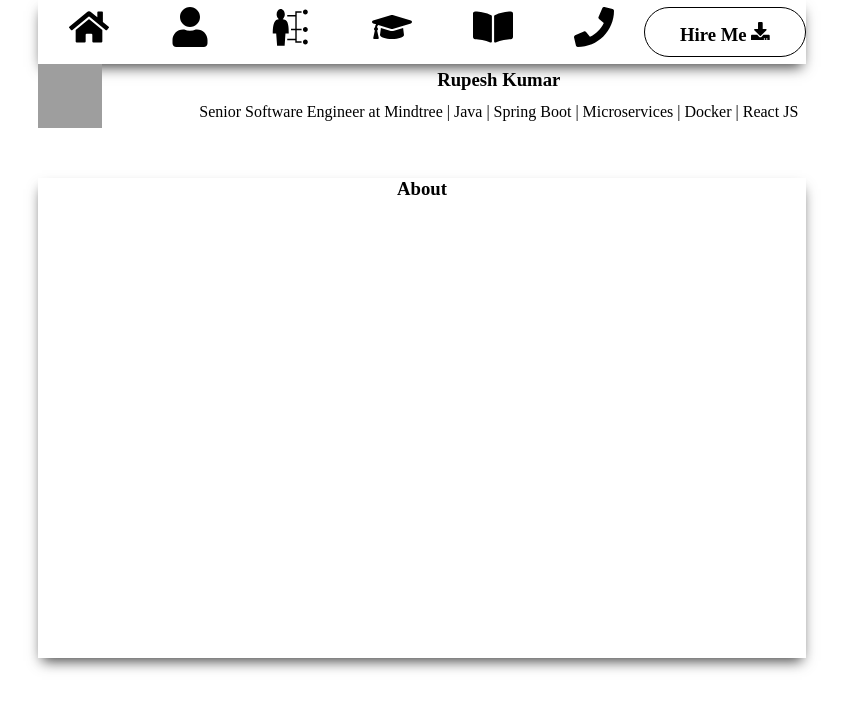
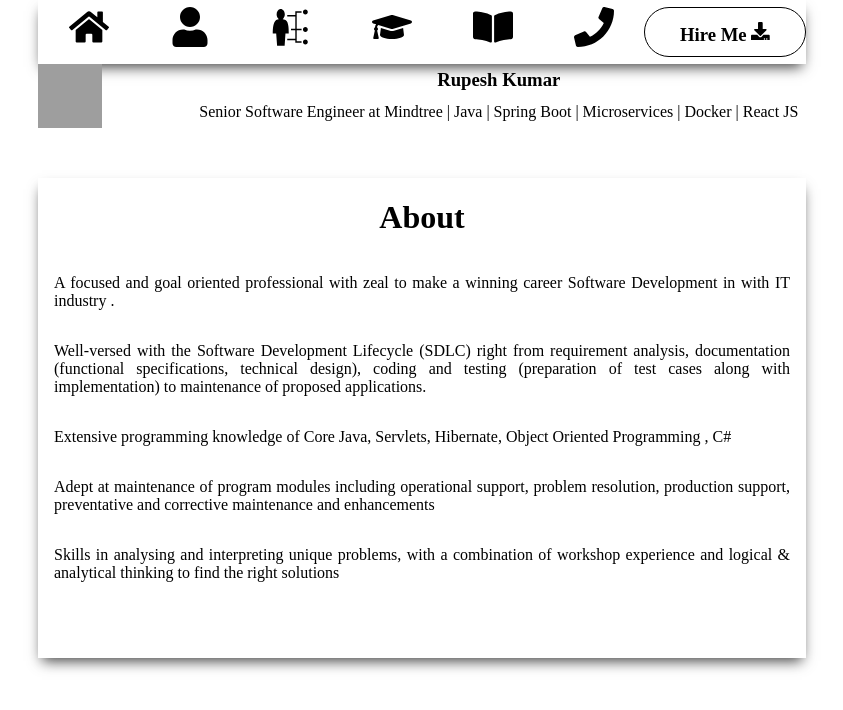
Before and after one commit to rupeshkumar9312/portfolio-app-v2, a React (Create React App) app: page /about in a window 1280 px wide. Shown: the top 710 px of the page, without its empty margins (218-1061 px from the left). Built offline with nearby package versions, Linux system fonts and the light colour scheme; grey boxes are pictures that could not be loaded.

Commit message:
about section completed

```diff
--- a/src/component/About/About.jsx
+++ b/src/component/About/About.jsx
@@ -4,19 +4,24 @@ import Container from '../commons/Container'
 import '../commons/image.scss'
 import Wrapper from '../commons/Wrapper'
 import Header from './Header'
+import './about.scss'
 
 function About() {
   return (
     <div>
-       <Header></Header>
-       <Wrapper>
+      <Header></Header>
+      <Wrapper>
         <Container type={'all'}>
-          <h3>About</h3>
-          <p>
-
-          </p>
+          <h1>About</h1>
+          <div className='about-description'>
+            <p>A focused and goal oriented professional with zeal to make a winning career Software Development in with IT industry .</p>
+            <p>Well-versed with the Software Development Lifecycle (SDLC) right from requirement analysis, documentation (functional specifications, technical design), coding and testing (preparation of test cases along with implementation) to maintenance of proposed applications.</p>
+            <p>Extensive programming knowledge of Core Java, Servlets, Hibernate, Object Oriented Programming , C# </p>
+            <p>Adept at maintenance of program modules including operational support, problem resolution, production support, preventative and corrective maintenance and enhancements </p>
+            <p>Skills in analysing and interpreting unique problems, with a combination of workshop experience and logical & analytical thinking to find the right solutions</p>
+          </div>
         </Container>
-       </Wrapper>
+      </Wrapper>
     </div>
   )
 }
--- a/src/component/About/about.scss
+++ b/src/component/About/about.scss
@@ -0,0 +1,9 @@
+.about-description {
+
+    font-size: 2vh;
+    display: flex;
+    flex-direction: column;
+    text-align: justify;
+    margin-left: 2vh;
+    margin-right: 2vh;
+}
--- a/src/component/Skills/Skills.jsx
+++ b/src/component/Skills/Skills.jsx
@@ -1,10 +1,18 @@
 import React from 'react'
 import Header from '../About/Header'
+import Container from '../commons/Container'
+import Wrapper from '../commons/Wrapper'
 
 function Skills() {
   return (
     <div>
         <Header></Header>
+        <Wrapper>
+        <Container type={'all'}>
+          <h1>Skills</h1>
+
+        </Container>
+        </Wrapper>
     </div>
   )
 }
--- a/src/component/commons/container.scss
+++ b/src/component/commons/container.scss
@@ -5,6 +5,8 @@
     // -webkit-box-shadow: 0px 7px 13px -4px rgba(0, 0, 0, 0.75);
     // -moz-box-shadow: 0px 7px 13px -4px rgba(0, 0, 0, 0.75);
     // box-shadow: 0px 7px 13px -4px rgba(0, 0, 0, 0.75);
+    display: flex;
+    flex-direction: column;
 }
 
 .down{
```
